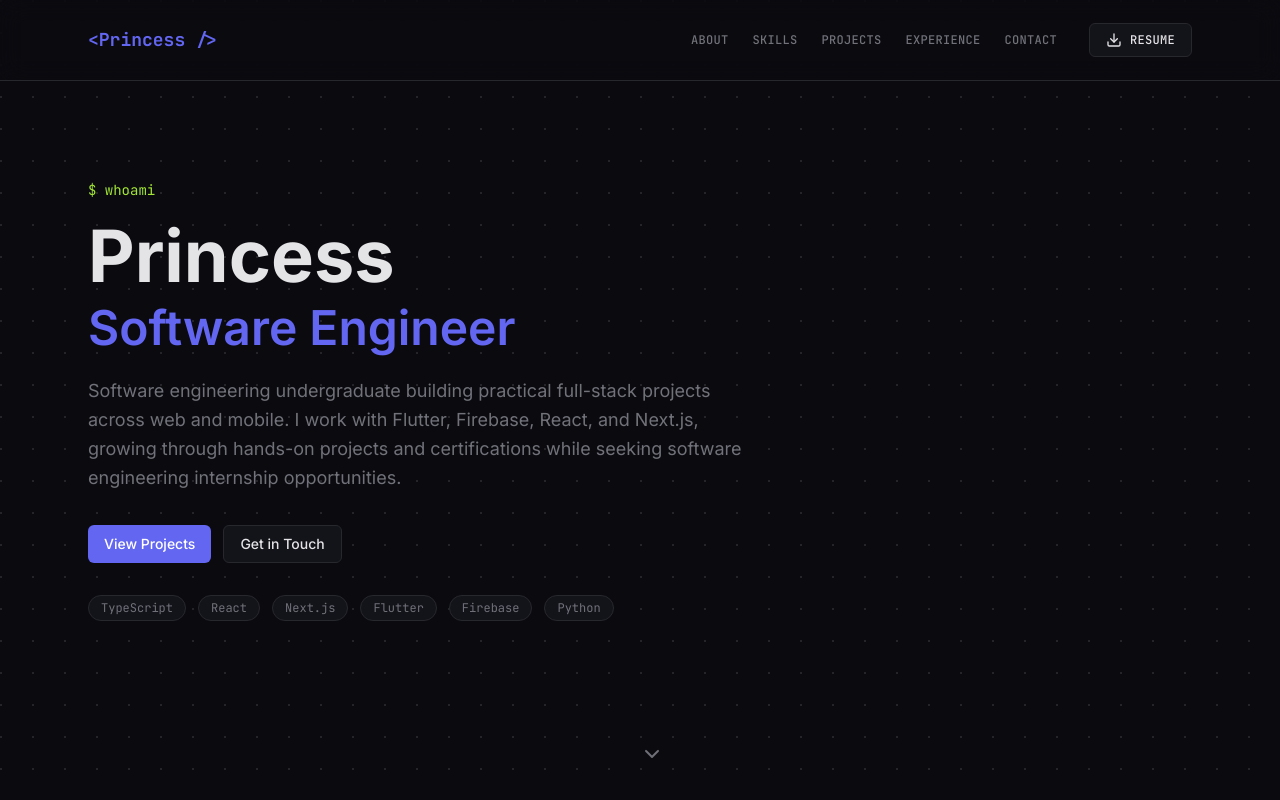
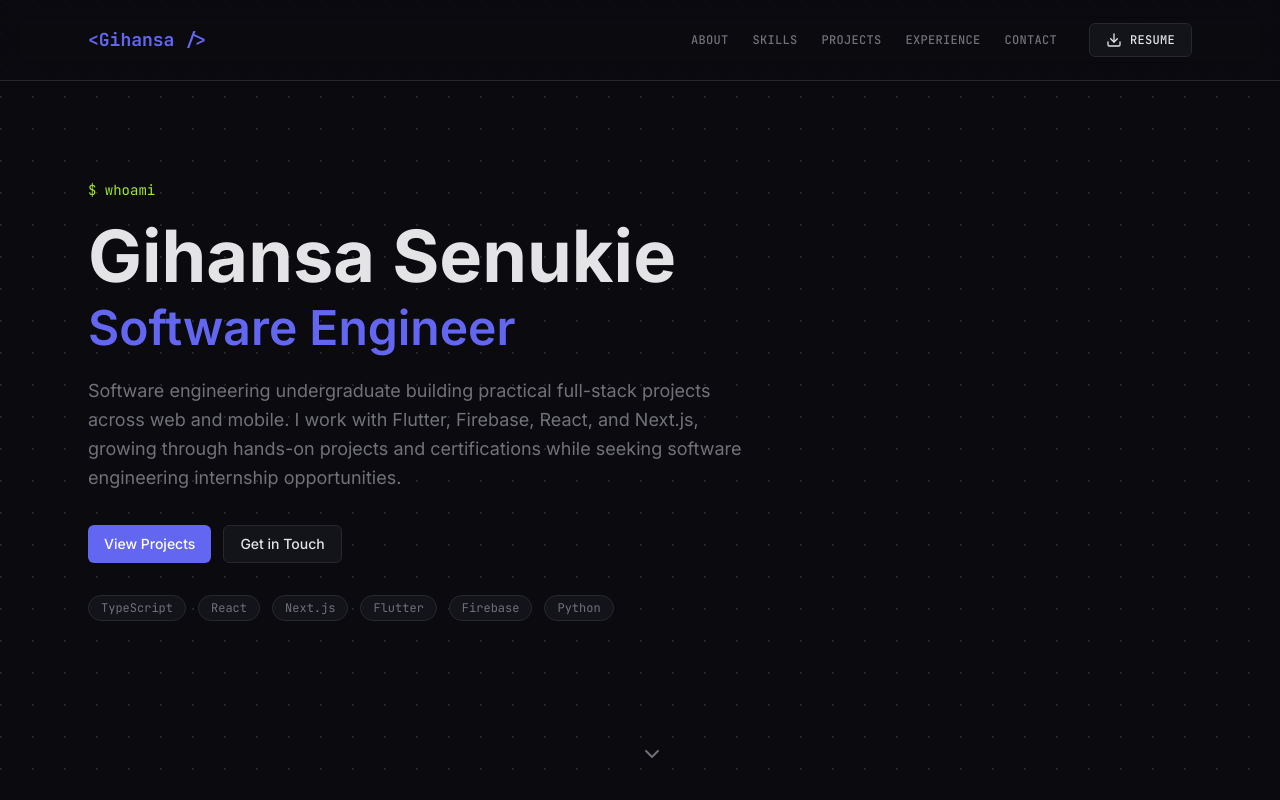
Before and after one commit to ghsenu/Portfolio, a Next.js app: page / in a window 1280 px wide. Shown: the top 800 px of the page. Built offline with nearby package versions, Linux system fonts and the light colour scheme.

Commit message:
fix: update placeholder name to Gihansa Senukie across site

```diff
--- a/app/layout.tsx
+++ b/app/layout.tsx
@@ -13,7 +13,7 @@ const jetBrainsMono = JetBrains_Mono({
 });
 
 export const metadata: Metadata = {
-  title: "Princess | Software Engineer",
+  title: "Gihansa Senukie | Software Engineer",
   description:
     "Software engineering student building fintech-focused projects - portfolio and case studies.",
 };
--- a/components/layout/Footer.tsx
+++ b/components/layout/Footer.tsx
@@ -7,7 +7,7 @@ export function Footer() {
     <footer className="border-t border-border py-8">
       <div className="mx-auto flex max-w-6xl flex-col items-center justify-between gap-6 px-6 text-sm text-muted md:flex-row">
         <p className="font-mono">
-          &copy; {year} Princess. Built with Next.js.
+          &copy; {year} Gihansa Senukie. Built with Next.js.
         </p>
 
         <div className="flex items-center gap-4">
--- a/components/layout/Navbar.tsx
+++ b/components/layout/Navbar.tsx
@@ -40,7 +40,7 @@ export function Navbar() {
           className="font-mono text-lg font-bold text-primary transition-colors hover:text-primary/80"
           aria-label="Scroll to hero section"
         >
-          {"<Princess />"}
+          {"<Gihansa />"}
         </a>
 
         <div className="hidden items-center gap-8 md:flex">
@@ -97,7 +97,7 @@ export function Navbar() {
                 className="font-mono text-lg font-bold text-primary"
                 aria-label="Scroll to hero section"
               >
-                {"<Princess />"}
+                {"<Gihansa />"}
               </a>
               <button
                 type="button"
--- a/components/sections/Hero.tsx
+++ b/components/sections/Hero.tsx
@@ -54,7 +54,7 @@ export function Hero() {
 
         <motion.div variants={itemVariants}>
           <h1 className="text-5xl font-bold tracking-normal text-foreground md:text-7xl">
-            Princess
+            Gihansa Senukie
           </h1>
           <p className="mt-3 text-3xl font-semibold text-primary md:text-5xl">
             Software Engineer
```
